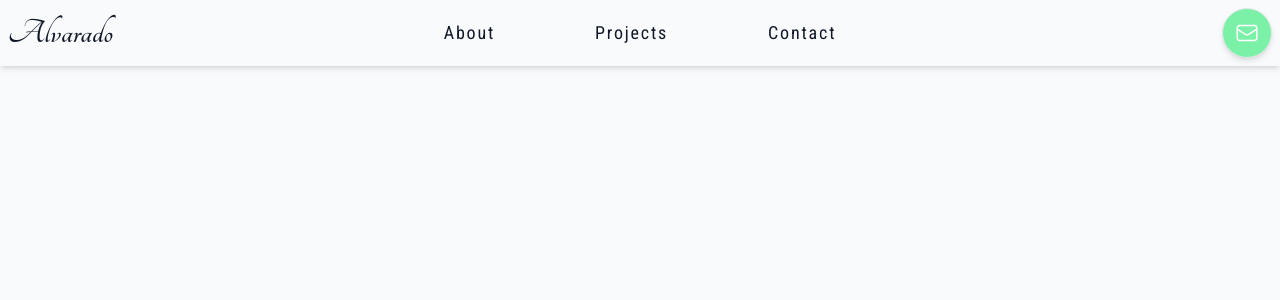
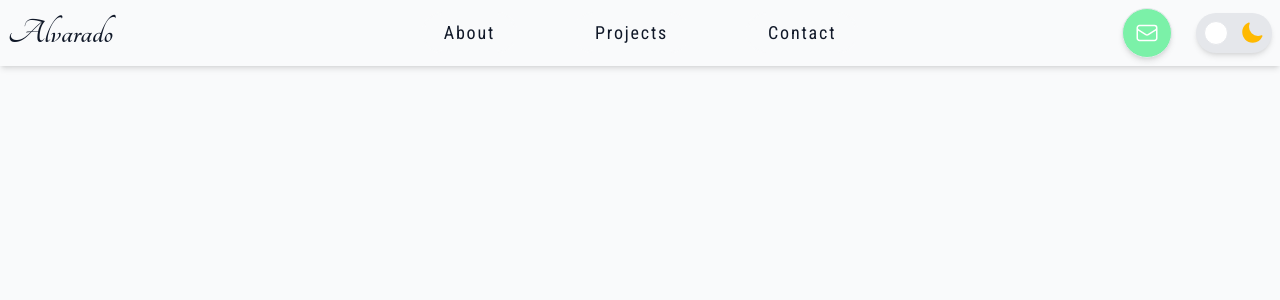
Before and after one commit to ealvara6/devfolio, a React (Vite) app: page / in a window 1280 px wide. Shown: the top 300 px of the page. Built offline with nearby package versions, Linux system fonts and the light colour scheme.

Commit message:
Add a toggle theme switch with transitions

```diff
--- a/package.json
+++ b/package.json
@@ -10,6 +10,7 @@
     "preview": "vite preview"
   },
   "dependencies": {
+    "@headlessui/react": "^2.2.7",
     "@heroicons/react": "^2.2.0",
     "@radix-ui/colors": "^3.0.0",
     "@tailwindcss/vite": "^4.1.12",
--- a/src/App.tsx
+++ b/src/App.tsx
@@ -2,7 +2,7 @@ import { Navbar } from './components/Navbar';
 
 export const App = () => {
   return (
-    <main className=" bg-bg text-text min-h-screen">
+    <main className=" bg-bg text-text min-h-screen transition-all">
       <Navbar />
     </main>
   );
--- a/src/components/Navbar.tsx
+++ b/src/components/Navbar.tsx
@@ -1,4 +1,5 @@
 import { EnvelopeIcon } from '@heroicons/react/24/outline';
+import { ThemeToggle } from './ThemeToggle';
 
 const links = [{ name: 'About' }, { name: 'Projects' }, { name: 'Contact' }];
 
@@ -16,16 +17,19 @@ export const Navbar = () => {
           >
             <a
               href="#"
-              className=" rounded-full border-2 border-bg  hover:border-l-accent-hover hover:border-r-accent-hover transition-all duration-300 hover:text-accent-hover px-5 py-2"
+              className=" rounded-full border-2 border-bg  hover:border-l-accent-hover hover:border-r-accent-hover transition-colors hover:text-accent-hover px-5 py-2 [transition-property:border-color]"
             >
               {link.name}
             </a>
           </li>
         ))}
       </ul>
-      <button className="border cursor-pointer shadow-md hover:-translate-y-0.5 text-sm hover:translate-x-0.5 transition border-border  p-3 justify-self-end rounded-full bg-accent hover:bg-accent-hover active:translate-0">
-        <EnvelopeIcon className="w-6 h-6 text-white" />
-      </button>
+      <div className="justify-self-end flex gap-6 items-center">
+        <button className="border cursor-pointer shadow-md hover:-translate-y-0.5 text-sm hover:translate-x-0.5 transition border-border  p-3 rounded-full bg-accent hover:bg-accent-hover active:translate-0">
+          <EnvelopeIcon className="w-6 h-6 text-white" />
+        </button>
+        <ThemeToggle />
+      </div>
     </nav>
   );
 };
--- /dev/null
+++ b/src/components/ThemeToggle.tsx
@@ -0,0 +1,24 @@
+import { Switch } from '@headlessui/react';
+import { useTheme } from '../useTheme';
+import { useState } from 'react';
+import { MoonIcon, SunIcon } from '@heroicons/react/24/solid';
+
+export const ThemeToggle = () => {
+  const { toggle } = useTheme();
+  const [enabled, setEnabled] = useState(false);
+
+  return (
+    <Switch
+      checked={enabled}
+      onChange={setEnabled}
+      onClick={toggle}
+      className="group h-10 w-19 items-center rounded-full bg-surface  transition shadow-md"
+    >
+      <div className="flex justify-between pr-2 relative">
+        <SunIcon className="size-6 text-amber-500 absolute left-2 scale-0 group-data-checked:scale-100 transition duration-500" />
+        <span className=" size-6 translate-x-2 transition z-20 group-data-checked:translate-x-11 border-border flex items-center border rounded-full bg-white duration-500"></span>
+        <MoonIcon className="size-6 text-amber-400 absolute right-2 group-data-checked:scale-0 transition scale-100 duration-500" />
+      </div>
+    </Switch>
+  );
+};
--- /dev/null
+++ b/src/useTheme.ts
@@ -0,0 +1,19 @@
+import { useEffect, useState } from 'react';
+
+type Theme = 'light' | 'dark';
+
+export const useTheme = () => {
+  const [theme, setTheme] = useState<Theme>(() => {
+    return (localStorage.getItem('theme') as Theme) || 'light';
+  });
+
+  useEffect(() => {
+    const el = document.documentElement;
+    el.classList.toggle('dark', theme === 'dark');
+    localStorage.setItem('theme', theme);
+  }, [theme]);
+
+  const toggle = () => setTheme((prev) => (prev === 'dark' ? 'light' : 'dark'));
+
+  return { toggle, setTheme, isDark: theme === 'dark' };
+};
```
Also changed, not shown: 1 other file (tests, documents, lock files or other folders).
